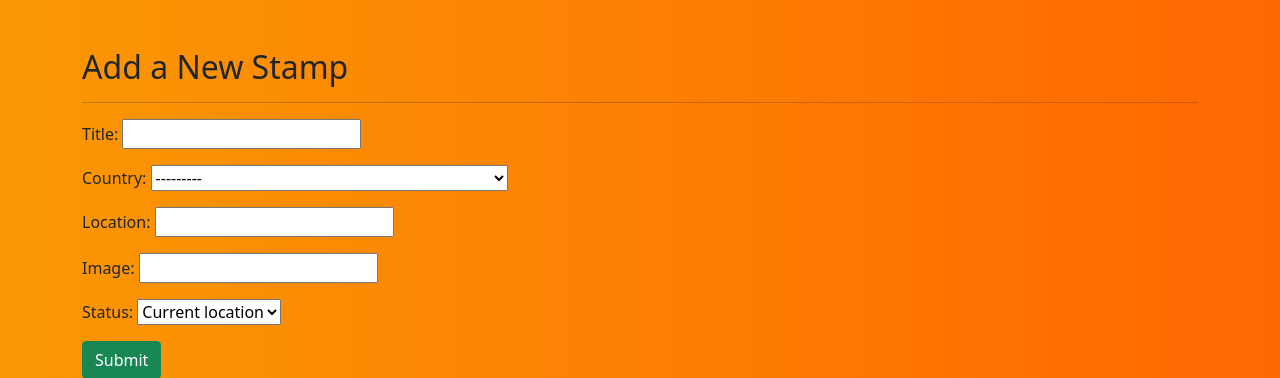
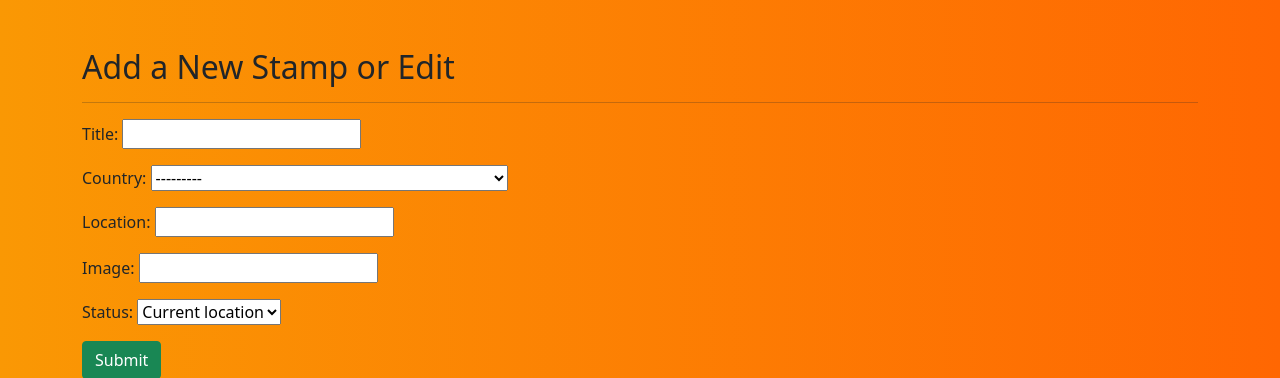
Before and after one commit to MGW-GH/BackTracking, a Django app: page /blog/add-stamp/ in a window 1280 px wide. Shown: the top 378 px of the page. Run offline with Django 4.2, Linux system fonts and the light colour scheme; the visitor is signed in with stand-in values (Sample User, id 1).

Commit message:
chnged add stamp header to include edit

```diff
--- a/blog/templates/blog/add_stamp.html
+++ b/blog/templates/blog/add_stamp.html
@@ -22,7 +22,7 @@
 </head>
 <body class="bg-warning-gradient">
     <div class="container mt-5">
-        <h2>Add a New Stamp</h2>
+        <h2>Add a New Stamp or Edit</h2>
         <hr>
         <form method="POST" enctype="multipart/form-data">
             {% csrf_token %}
```
